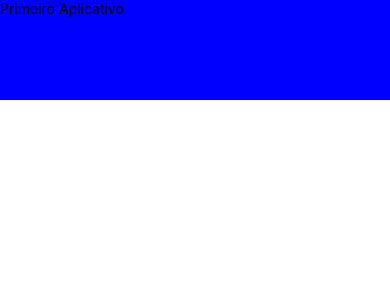
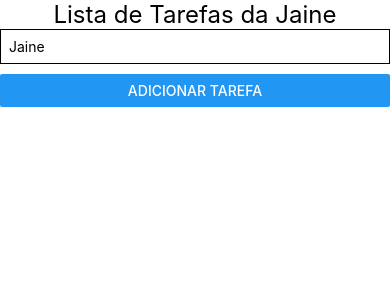
Before and after one commit to jaine-kiefer/to-do-list, a React Native app: screen / in a window 390 px wide. Shown: the top 300 px of the page. Built offline with nearby package versions, Linux system fonts and the light colour scheme.

Commit message:
título, input e botão

```diff
--- a/App.js
+++ b/App.js
@@ -1,11 +1,33 @@
+import { useState } from 'react';
 import { StatusBar } from 'expo-status-bar';
-import { StyleSheet, Text, View } from 'react-native';
+import { StyleSheet, Text, View, TextInput, Button } from 'react-native';
+
 
 export default function App() {
+  let [texto, setaTexto] = useState("Jaine");
   return (
-    <View style={{backgroundColor: "blue", height:"100px"}}>
-    <Text>Primeiro Aplicativo</Text>
+    <View>
+      <View>
+        <Text style={style.titulo}>Lista de Tarefas da {texto}</Text>
+      </View>
+      <View>
+        <TextInput style={style.input} value={texto} onChangeText={setaTexto}/>
+        <Button title='Adicionar tarefa'/>
+      </View>
     </View>
-//https://reactnative.dev/docs/flexbox
   );
 }
+
+const style = StyleSheet.create({
+  titulo: {
+    fontSize: 24,
+    textAlign: "center",
+  },
+
+  input: {
+    borderWidth: 1,
+    borderColor: "black",
+    marginBottom: 10,
+    padding: 8,
+  }
+})
```
